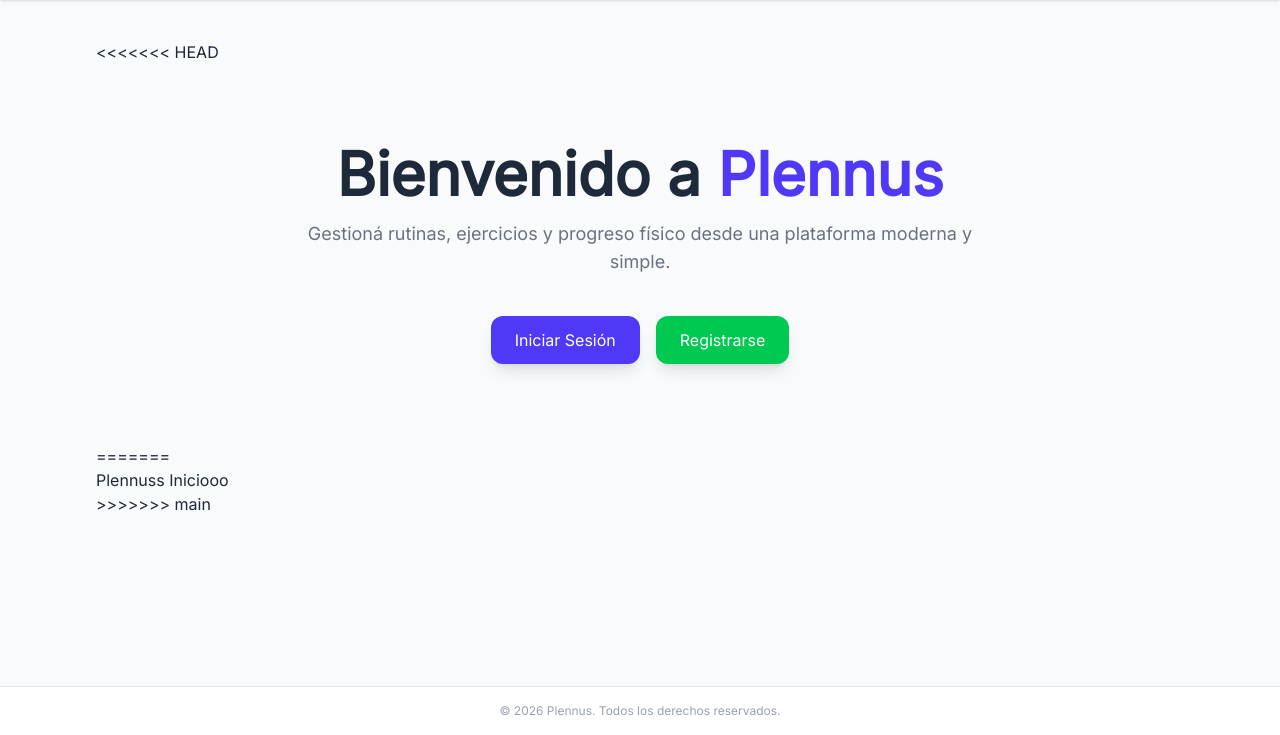
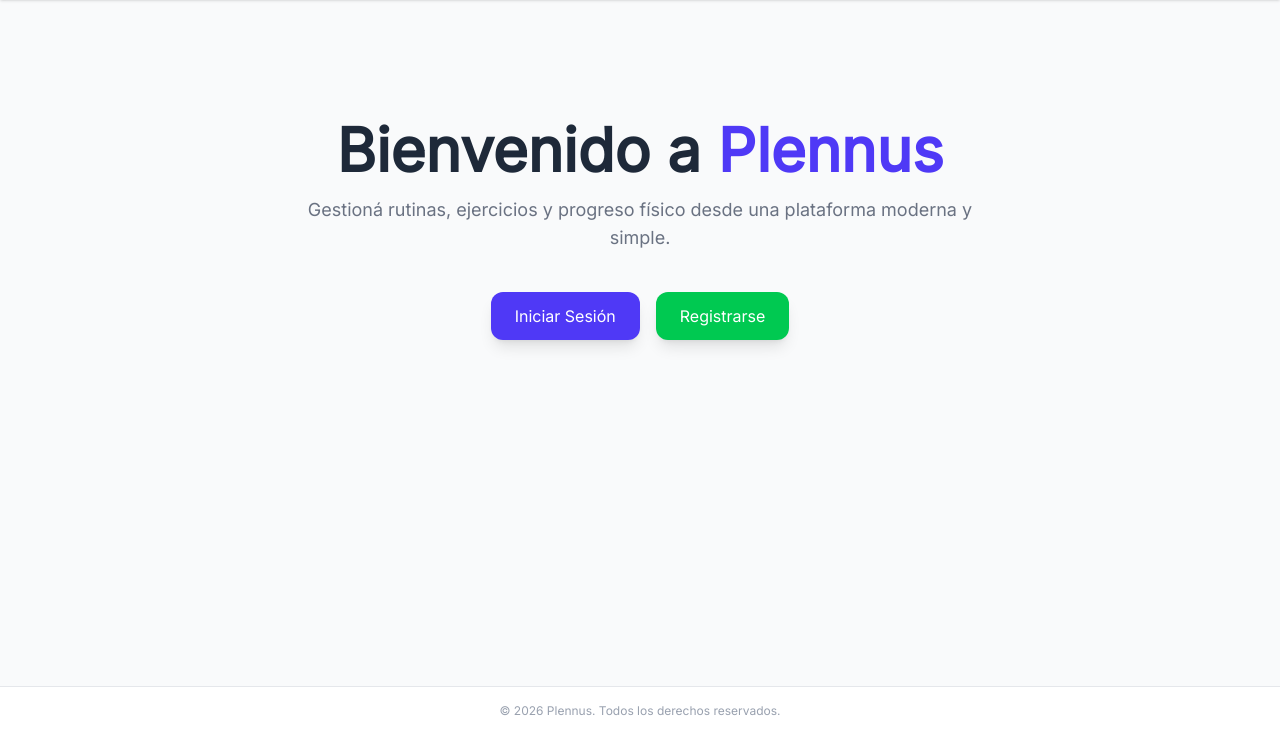
Before and after one commit to tomasalonso002/tp3, a Django app: page / in a window 1280 px wide. Shown: the part 65-800 px from the top of the page. Run offline with Django 5.2, Linux system fonts and the light colour scheme; style sheets or scripts are compiled from the project's sources; some libraries are stand-ins or nearby versions.

Commit message:
Limpieza final de marcas de conflicto en la landing page index.html

```diff
--- a/inicio/templates/inicio/index.html
+++ b/inicio/templates/inicio/index.html
@@ -5,11 +5,9 @@
 {% endblock %}
 
 {% block body %}
-<<<<<<< HEAD
 
 <div class="flex flex-col items-center justify-center text-center py-20">
 
-    <!-- TITULO -->
     <h1 class="text-5xl md:text-6xl font-extrabold text-gray-800 mb-4">
         Bienvenido a
         <span class="text-indigo-600">
@@ -17,22 +15,17 @@
         </span>
     </h1>
 
-    <!-- SUBTITULO -->
     <p class="text-lg text-gray-500 max-w-2xl mb-10">
-        Gestioná rutinas, ejercicios y progreso físico
-        desde una plataforma moderna y simple.
+        Gestioná rutinas, ejercicios y progreso físico desde una plataforma moderna y simple.
     </p>
 
     {% if user.is_authenticated %}
 
-        <!-- CARD USUARIO -->
         <div class="bg-white p-8 rounded-2xl shadow-xl border border-gray-200 w-full max-w-md">
 
             <div class="flex flex-col items-center">
 
-                <!-- ICONO -->
                 <div class="w-20 h-20 bg-indigo-100 rounded-full flex items-center justify-center mb-4">
-
                     <svg
                         xmlns="http://www.w3.org/2000/svg"
                         class="h-10 w-10 text-indigo-600"
@@ -47,10 +40,8 @@
                             d="M5.121 17.804A9 9 0 1118.88 17.804M15 11a3 3 0 11-6 0 3 3 0 016 0z"
                         />
                     </svg>
-
                 </div>
 
-                <!-- TEXTO -->
                 <h2 class="text-2xl font-bold text-gray-800 mb-2">
                     Hola, {{ request.user.username }}
                 </h2>
@@ -59,9 +50,7 @@
                     Ya podés administrar tus rutinas y entrenamientos.
                 </p>
 
-                <!-- BOTONES -->
                 <div class="flex gap-4">
-
                     <a
                         href="{% url 'rutinas' %}"
                         class="bg-indigo-600 hover:bg-indigo-700 text-white px-5 py-3 rounded-xl shadow-md transition"
@@ -71,16 +60,13 @@
 
                     <form method="post" action="{% url 'logout' %}">
                         {% csrf_token %}
-
                         <button
                             type="submit"
                             class="bg-red-500 hover:bg-red-600 text-white px-5 py-3 rounded-xl shadow-md transition"
                         >
                             Cerrar Sesión
                         </button>
-
                     </form>
-
                 </div>
 
             </div>
@@ -89,9 +75,7 @@
 
     {% else %}
 
-        <!-- NO LOGUEADO -->
         <div class="flex gap-4">
-
             <a
                 href="{% url 'login' %}"
                 class="bg-indigo-600 hover:bg-indigo-700 text-white px-6 py-3 rounded-xl shadow-lg transition"
@@ -105,18 +89,10 @@
             >
                 Registrarse
             </a>
-
         </div>
 
     {% endif %}
 
 </div>
 
-=======
-{% if user.is_authenticated %}
-    <p>Bienvenido {{ request.user.username }}</p>
-{% else %}
-    <h1 class="">Plennuss Iniciooo</h1>
-{% endif %}
->>>>>>> main
 {% endblock %}
```
Lines whose indentation alone changed are shown as unchanged.
